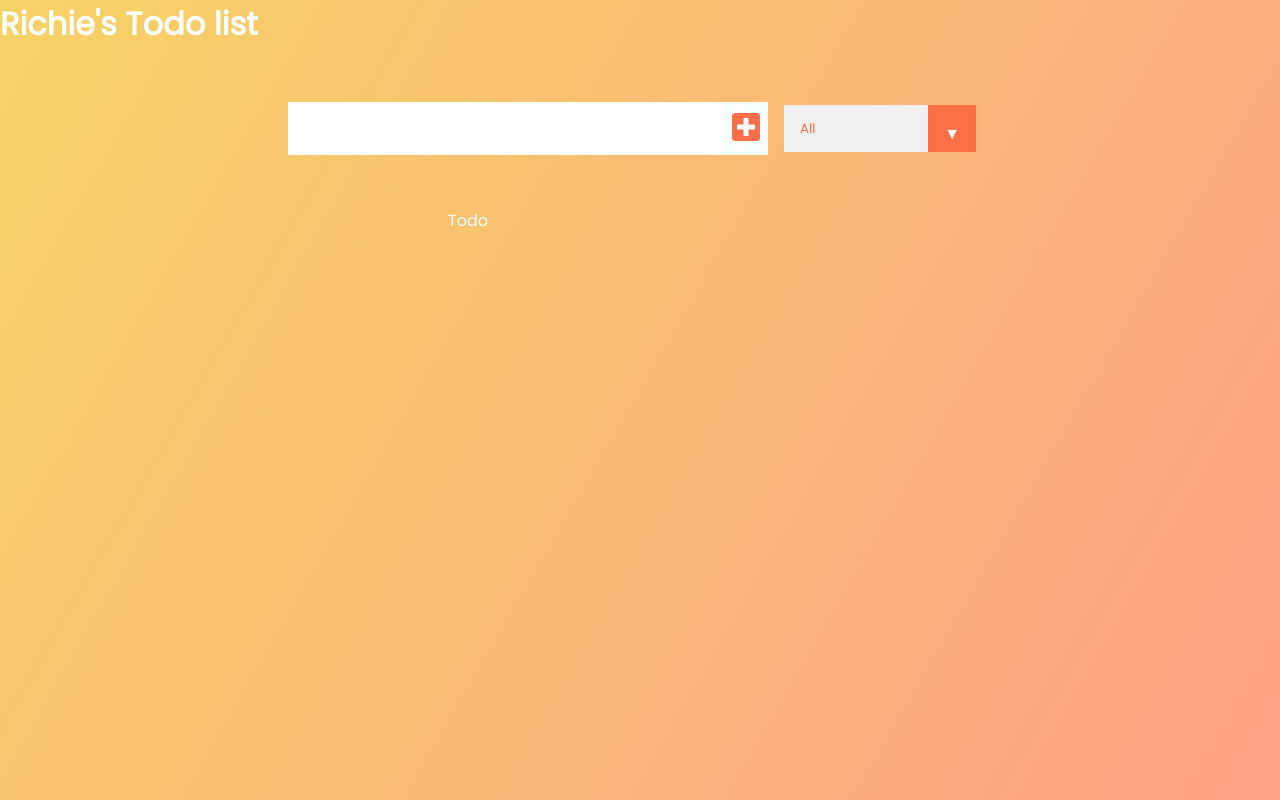
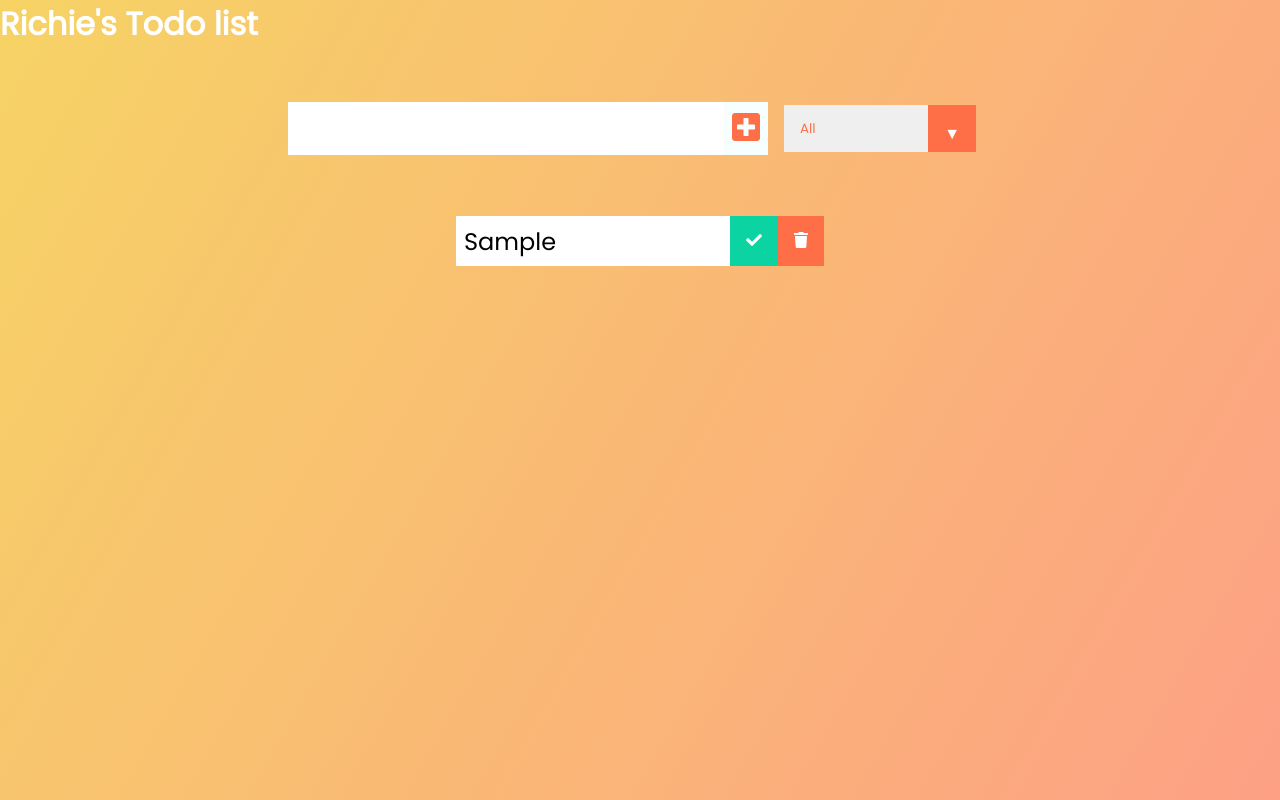
Before and after one commit to Richie1136/react-todo-app, a React (Create React App) app in the folder todoapp/: page / in a window 1280 px wide. Both pictures are taken after typing "Sample" into the empty fields and a click on the button 746 px from the left and 128 px from the top of the page. Built offline with nearby package versions, Linux system fonts and the light colour scheme; the HTML template or start-up script is replaced by a standard one.

Commit message:
Rendering the todo text onto the screen

```diff
--- a/todoapp/src/App.js
+++ b/todoapp/src/App.js
@@ -10,7 +10,7 @@
     <div className="App">
       <h1>Richie's Todo list</h1>
       <Form todos={todos} setTodos={setTodos} inputText={inputText} setInputText={setInputText} />
-      <ToDolist inputText={inputText} />
+      <ToDolist todos={todos} />
     </div>
   );
 }
--- a/todoapp/src/components/todo/Todo.js
+++ b/todoapp/src/components/todo/Todo.js
@@ -1,8 +1,14 @@
 
-const Todo = () => {
+const Todo = ({ text }) => {
   return (
     <>
-      <div>Todo</div>
+      <div className="todo">
+        <li className="todo-item">
+          {text}
+        </li>
+        <button className="complete-btn"><i className="fas fa-check"></i></button>
+        <button className="trash-btn"><i className="fas fa-trash"></i></button>
+      </div>
     </>
   )
 }
--- a/todoapp/src/components/todolist/ToDolist.js
+++ b/todoapp/src/components/todolist/ToDolist.js
@@ -1,10 +1,13 @@
 import Todo from "../todo/Todo"
 
-const ToDolist = () => {
+const ToDolist = ({ todos }) => {
+
   return (
     <div className="todo-container">
       <ul className="todo-list">
-        <Todo />
+        {todos.map(todo => {
+          return <Todo text={todo.text} />
+        })}
       </ul>
     </div>
   )
```
